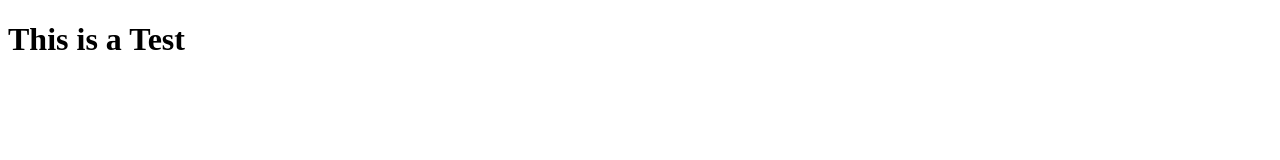
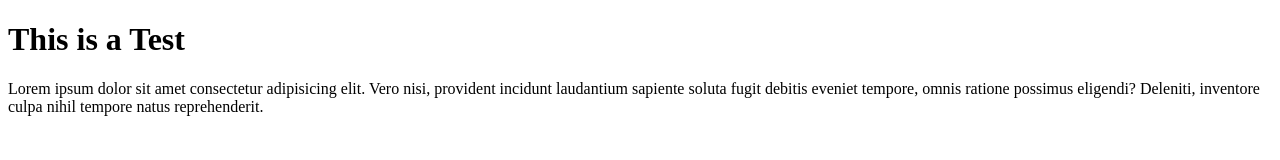
Before and after one commit to jpugajr/udemy-web-developer-bootcamp, a plain HTML site: page Test.html in a window 1280 px wide. Drawn offline with Linux system fonts and the light colour scheme.

Commit message:
Adding lorem ipsum

```diff
--- a/Test.html
+++ b/Test.html
@@ -8,5 +8,6 @@
 </head>
 <body>
     <h1>This is a Test</h1>
+    <p>Lorem ipsum dolor sit amet consectetur adipisicing elit. Vero nisi, provident incidunt laudantium sapiente soluta fugit debitis eveniet tempore, omnis ratione possimus eligendi? Deleniti, inventore culpa nihil tempore natus reprehenderit.</p>
 </body>
 </html>
```
